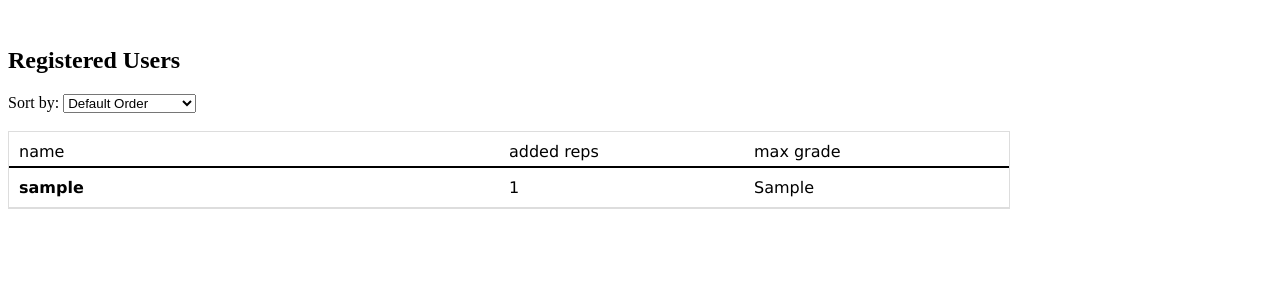
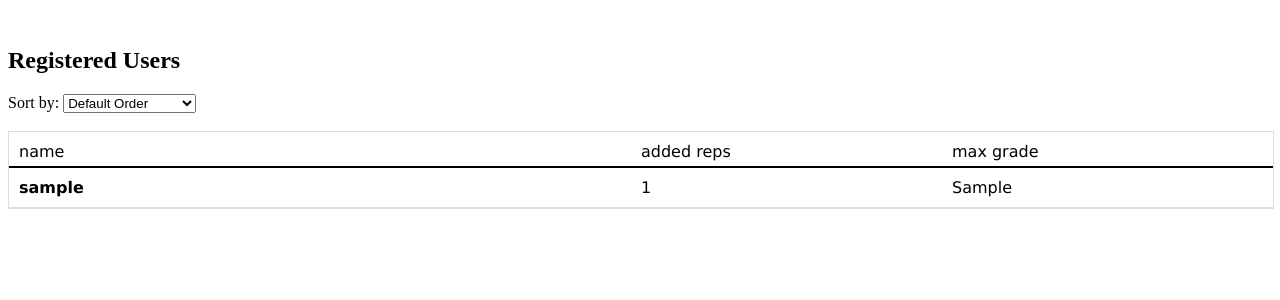
Before and after one commit to LeonardoPerin97/flask_app_climbingside, a Flask app: page /users in a window 1280 px wide. Shown: the part 47-347 px from the top of the page. Run offline with Flask 3, Linux system fonts and the light colour scheme; tables that the repository leaves empty hold one stand-in row (values such as "Sample post").

Commit message:
Update users_list.html

```diff
--- a/app/templates/users/users_list.html
+++ b/app/templates/users/users_list.html
@@ -10,7 +10,7 @@
         .table {
           display: flex;
           flex-direction: column;
-          width: 1000px;
+          width: 100%;
           border: 1px solid #ddd;
         }
         .row {
```
